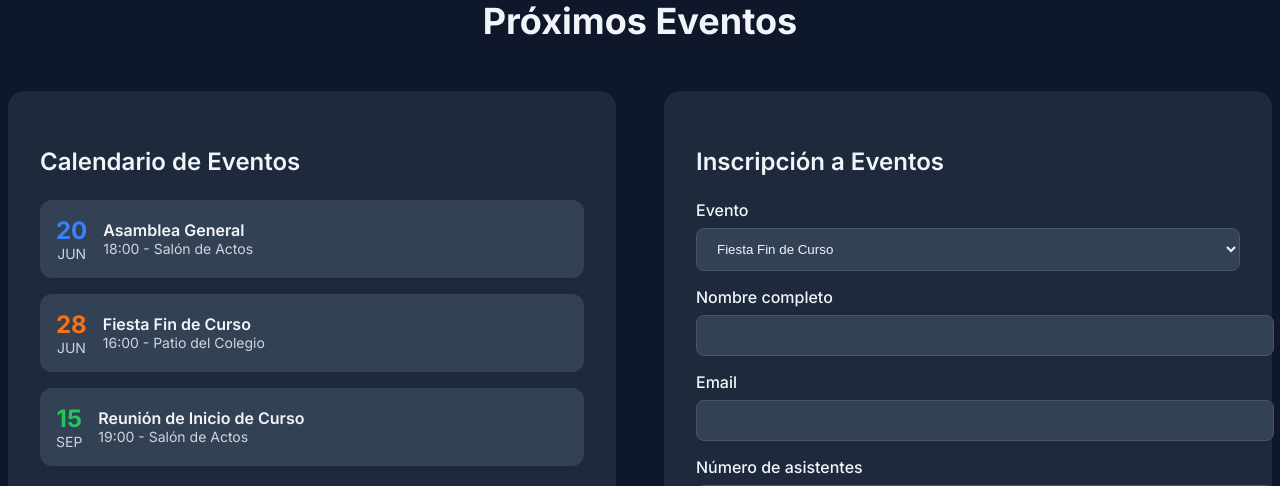
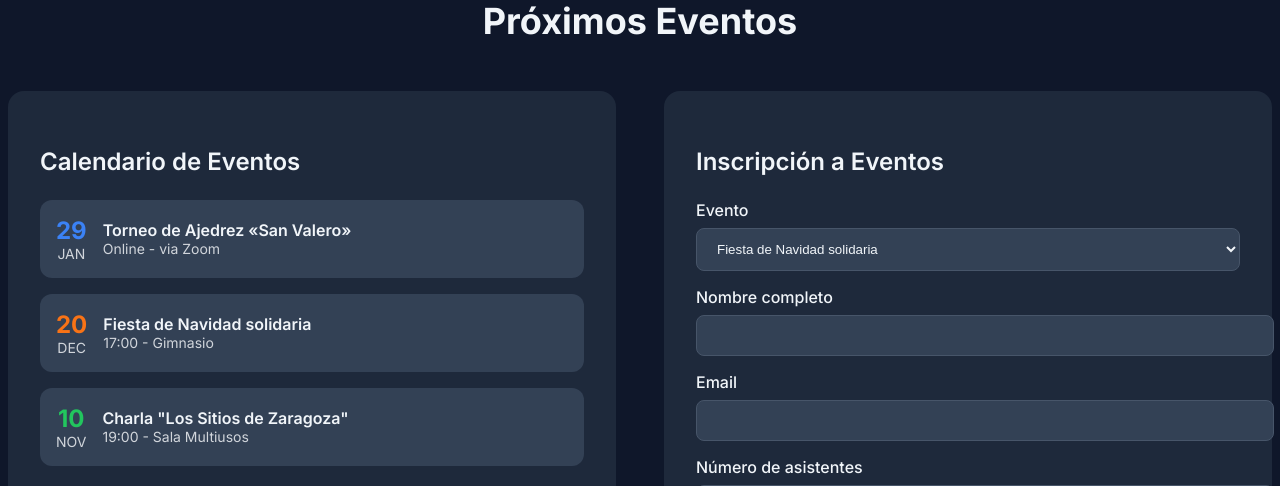
Before and after one commit to OscarAbad904/Proyecto-WEB-AMPA-JULIAN-NIETO, a Flask app: page /AMPA in a window 1280 px wide, after a click on "Eventos"; the page is wider, and only the part inside the window is pictured. Shown: the part 232-718 px from the top of that part. Run offline with Flask 3, Linux system fonts and the light colour scheme.

Commit message:
Update website content with latest AMPA info

```diff
--- a/templates/AMPA.html
+++ b/templates/AMPA.html
@@ -95,21 +95,21 @@
             <div class="news-grid">
                 <div class="news-card fade-in">
                     <div class="news-card-icon">📚</div>
-                    <h3 class="news-card-title">Nueva biblioteca escolar</h3>
-                    <p class="news-card-desc">Inauguramos la nueva biblioteca con más de 2000 libros gracias a las gestiones del AMPA.</p>
-                    <span class="news-card-date">15 de Junio, 2025</span>
+                    <h3 class="news-card-title">Torneo de Ajedrez «San Valero»</h3>
+                    <p class="news-card-desc">Competición online abierta a todo el alumnado. ¡Inscríbete!</p>
+                    <span class="news-card-date">Enero, 2025</span>
                 </div>
                 <div class="news-card fade-in" style="transition-delay: 0.2s;">
-                    <div class="news-card-icon orange">🎉</div>
-                    <h3 class="news-card-title">Fiesta de Fin de Curso</h3>
-                    <p class="news-card-desc">¡No te pierdas la fiesta de fin de curso el próximo 28 de junio! Habrá actividades para toda la familia.</p>
-                    <span class="news-card-date orange">10 de Junio, 2025</span>
+                    <div class="news-card-icon orange">🎄</div>
+                    <h3 class="news-card-title">Fiesta de Navidad solidaria</h3>
+                    <p class="news-card-desc">Celebramos una fiesta solidaria con actividades navideñas para todas las edades.</p>
+                    <span class="news-card-date orange">Diciembre, 2024</span>
                 </div>
                 <div class="news-card fade-in" style="transition-delay: 0.4s;">
-                    <div class="news-card-icon green">👥</div>
-                    <h3 class="news-card-title">Nueva Junta Directiva</h3>
-                    <p class="news-card-desc">Presentamos los nuevos miembros de la junta directiva elegidos en la última asamblea.</p>
-                    <span class="news-card-date green">5 de Junio, 2025</span>
+                    <div class="news-card-icon green">❄️</div>
+                    <h3 class="news-card-title">Abierto por Vacaciones – Navidad</h3>
+                    <p class="news-card-desc">Programa especial en periodos no lectivos con actividades lúdicas y formativas.</p>
+                    <span class="news-card-date green">Diciembre, 2024</span>
                 </div>
             </div>
         </div>
@@ -122,7 +122,7 @@
                 <div class="fade-in">
                     <h2 class="about-title">Quiénes Somos</h2>
                     <p class="about-desc">
-                        El AMPA del Colegio San Miguel es una asociación de madres y padres comprometidos con la mejora continua de la educación de nuestros hijos. Trabajamos en estrecha colaboración con el centro educativo para crear un ambiente de aprendizaje enriquecedor.
+                        El AMPA del CEIP Julián Nieto Tapia es una asociación de madres y padres comprometidos con la mejora continua de la educación de nuestros hijos. Trabajamos en estrecha colaboración con el centro educativo para crear un ambiente de aprendizaje enriquecedor.
                     </p>
                     <div class="about-list">
                         <div class="about-list-item">
@@ -217,32 +217,32 @@
                     <div class="event-list">
                         <div class="event-item">
                             <div class="event-date">
-                                <div class="event-date-day blue">20</div>
-                                <div class="event-date-month">JUN</div>
+                                <div class="event-date-day blue">29</div>
+                                <div class="event-date-month">JAN</div>
                             </div>
                             <div class="event-info">
-                                <div class="event-info-title">Asamblea General</div>
-                                <div class="event-info-desc">18:00 - Salón de Actos</div>
+                                <div class="event-info-title">Torneo de Ajedrez «San Valero»</div>
+                                <div class="event-info-desc">Online - via Zoom</div>
                             </div>
                         </div>
                         <div class="event-item">
                             <div class="event-date">
-                                <div class="event-date-day orange">28</div>
-                                <div class="event-date-month">JUN</div>
+                                <div class="event-date-day orange">20</div>
+                                <div class="event-date-month">DEC</div>
                             </div>
                             <div class="event-info">
-                                <div class="event-info-title">Fiesta Fin de Curso</div>
-                                <div class="event-info-desc">16:00 - Patio del Colegio</div>
+                                <div class="event-info-title">Fiesta de Navidad solidaria</div>
+                                <div class="event-info-desc">17:00 - Gimnasio</div>
                             </div>
                         </div>
                         <div class="event-item">
                             <div class="event-date">
-                                <div class="event-date-day green">15</div>
-                                <div class="event-date-month">SEP</div>
+                                <div class="event-date-day green">10</div>
+                                <div class="event-date-month">NOV</div>
                             </div>
                             <div class="event-info">
-                                <div class="event-info-title">Reunión de Inicio de Curso</div>
-                                <div class="event-info-desc">19:00 - Salón de Actos</div>
+                                <div class="event-info-title">Charla "Los Sitios de Zaragoza"</div>
+                                <div class="event-info-desc">19:00 - Sala Multiusos</div>
                             </div>
                         </div>
                     </div>
@@ -258,9 +258,9 @@
                     <form onsubmit="handleEventForm(event)">
                         <label>Evento</label>
                         <select required>
-                            <option>Fiesta Fin de Curso</option>
-                            <option>Taller de Robótica</option>
-                            <option>Asamblea General</option>
+                            <option>Fiesta de Navidad solidaria</option>
+                            <option>Charla "Los Sitios de Zaragoza"</option>
+                            <option>Torneo de Ajedrez «San Valero»</option>
                         </select>
                         <label>Nombre completo</label>
                         <input type="text" required>
@@ -294,14 +294,14 @@
                             <div class="contact-info-icon orange">📱</div>
                             <div>
                                 <div class="contact-info-label">Teléfono</div>
-                                <div class="contact-info-value">+34 123 456 789</div>
+                                <div class="contact-info-value">976 340 620</div>
                             </div>
                         </div>
                         <div class="contact-info-item">
                             <div class="contact-info-icon green">📍</div>
                             <div>
                                 <div class="contact-info-label">Dirección</div>
-                                <div class="contact-info-value">Colegio Julian Nieto Tapia<br>Calle de la Educación, 123<br>28001 Madrid</div>
+                                <div class="contact-info-value">CEIP Julián Nieto Tapia<br>Camino del Pilón 150<br>50011 Zaragoza (Miralbueno)</div>
                             </div>
                         </div>
                     </div>
@@ -436,7 +436,7 @@
                         </span>
                     </div>
                     <p class="footer-contact-list">
-                        Asociación de Madres y Padres del Colegio Julian Nieto Tapia.<br>
+                        Asociación de Madres y Padres del CEIP Julián Nieto Tapia.<br>
                         Trabajando juntos por la educación de nuestros hijos.
                     </p>
                 </div>
@@ -462,14 +462,14 @@
                     <div class="footer-section-title">Contacto</div>
                     <div class="footer-contact-list">
                         <p>📧 ampa.juliannietotapia@email.com</p>
-                        <p>📱 +34 123 456 789</p>
-                        <p>📍 Calle de la Educación, 123</p>
-                        <p>28001 Madrid</p>
+                        <p>📱 976 340 620</p>
+                        <p>📍 Camino del Pilón 150</p>
+                        <p>50011 Zaragoza (Miralbueno)</p>
                     </div>
                 </div>
             </div>
             <div class="footer-bottom">
-                <p>&copy; 2025 AMPA Colegio San Miguel. Todos los derechos reservados.</p>
+                <p>&copy; 2025 AMPA CEIP Julián Nieto Tapia. Todos los derechos reservados.</p>
             </div>
         </div>
     </footer>
```
Also changed, not shown: index.html (+34 -34 lines).
